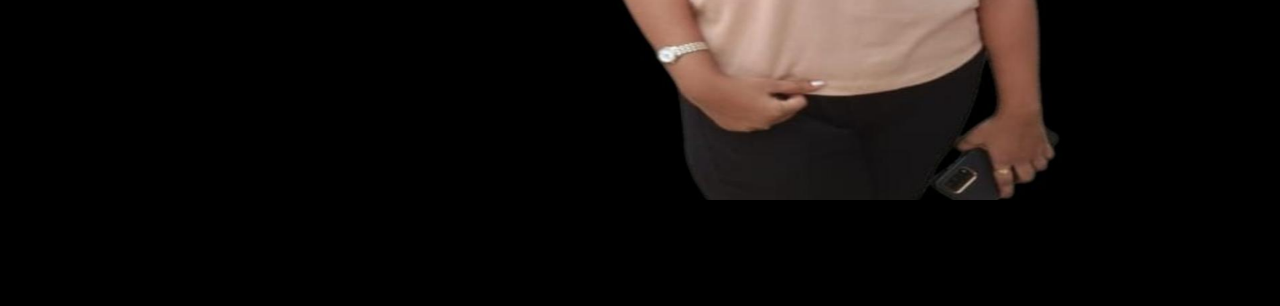
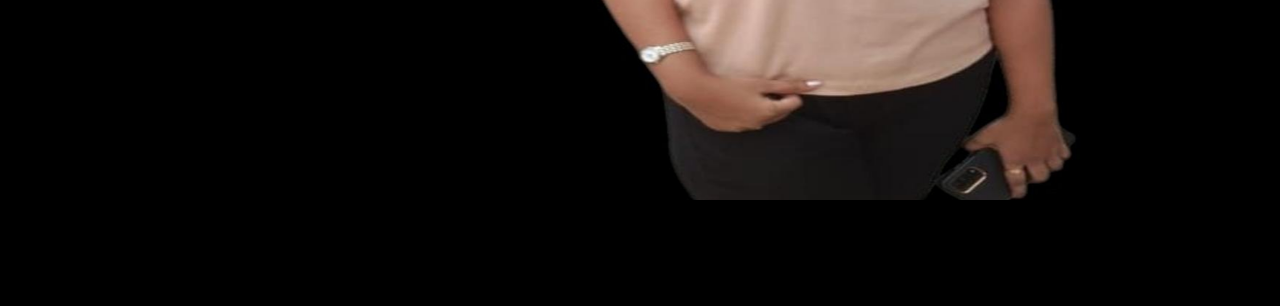
Before and after one commit to Dharshinistalin/portfolio, a plain HTML site: page index.html in a window 1280 px wide. Shown: the part 550-856 px from the top of the page. Drawn offline with Linux system fonts and the light colour scheme; files whose address does not match are found by name.

Commit message:
Update index.html

```diff
--- a/index.html
+++ b/index.html
@@ -141,7 +141,7 @@
 	      	<div class="overlay"></div>
 	         <div class="container">
 	          <div class="row d-md-flex no-gutters slider-text align-items-end justify-content-end" data-scrollax-parent="true">
-	          	<div class="one-third js-fullheight order-md-last img"  style="background-image:url(images/resized_image_1000x1194.jpg) ;margin-left:40%;margin-bottom: 80%;">
+	          	<div class="one-third js-fullheight order-md-last img"  style="background-image:url(images/resized_image_1000x1100.jpg) ;margin-left:40%;margin-bottom: 80%;">
 	          	 <div class="overlay"></div>
 	          	</div>
 		          <div class="one-forth d-flex  align-items-center ftco-animate" data-scrollax=" properties: { translateY: '70%' }">
```
